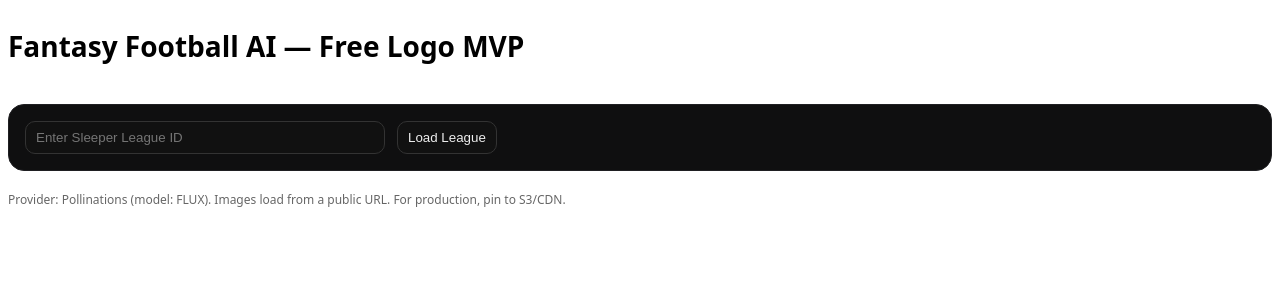
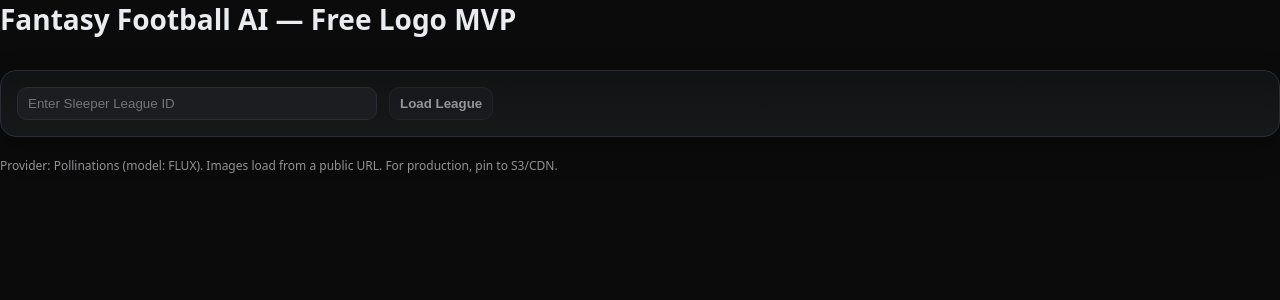
Before and after one commit to nmortimer/Fantasy3, a Next.js app: page / in a window 1280 px wide. Shown: the top 300 px of the page. Built offline with nearby package versions, Linux system fonts and the light colour scheme.

Commit message:
Update globals.css

```diff
--- a/app/globals.css
+++ b/app/globals.css
@@ -1,6 +1,70 @@
+/* ---- Base ---- */
 * { box-sizing: border-box; }
-body { font-family: ui-sans-serif, system-ui, -apple-system, Segoe UI, Roboto, Helvetica, Arial, "Apple Color Emoji", "Segoe UI Emoji"; }
-button { cursor: pointer; }
-input, button, select { background: #111; border: 1px solid #333; color: #eee; padding: 8px 10px; border-radius: 10px; }
-.card { background: #0f0f10; border: 1px solid #1f1f22; border-radius: 16px; padding: 16px; }
-.grid { display: grid; gap: 16px; }
+:root{
+  --bg:#0b0b0c;
+  --panel:#111214;
+  --panel-2:#16181a;
+  --border:#2a2d33;
+  --text:#eaecef;
+  --muted:#a6adbb;
+  --accent:#3b82f6;
+}
+html,body{ height:100%; }
+body{
+  margin:0;
+  font-family: ui-sans-serif, system-ui, -apple-system, Segoe UI, Roboto, Helvetica, Arial, "Apple Color Emoji","Segoe UI Emoji";
+  background: var(--bg);
+  color: var(--text);
+}
+
+/* ---- Layout helpers ---- */
+.container{ max-width: 1200px; margin: 0 auto; padding: 24px; }
+.grid{ display:grid; gap:16px; }
+.cards{
+  display:grid;
+  gap:16px;
+  grid-template-columns: repeat(auto-fill, minmax(340px, 1fr));
+}
+
+/* ---- Card ---- */
+.card{
+  background: linear-gradient(180deg, var(--panel), var(--panel-2));
+  border: 1px solid var(--border);
+  border-radius: 16px;
+  padding: 16px;
+  box-shadow: 0 10px 30px rgba(0,0,0,.25);
+}
+
+/* ---- Inputs & buttons ---- */
+label{ font-size:13px; color: var(--muted); }
+input, button, select{
+  background: #1b1d21;
+  border: 1px solid var(--border);
+  color: var(--text);
+  padding: 8px 10px;
+  border-radius: 10px;
+  outline: none;
+}
+input:focus{ border-color: var(--accent); }
+button{
+  font-weight:600;
+}
+button:hover{ border-color: var(--accent); }
+button[disabled]{ opacity:.6; cursor:not-allowed; }
+
+/* ---- Header/Footer ---- */
+h1{ font-size:28px; margin: 0 0 12px; }
+h2{ font-size:18px; margin: 0 0 8px; color: var(--muted); }
+.footer{ opacity:.7; font-size:12px; margin-top:16px; }
+
+/* ---- Media ---- */
+.logo-frame{
+  width: 220px; height: 220px;
+  display:grid; place-items:center;
+  overflow:hidden; border-radius:12px;
+  background:#0a0b0c; border:1px solid var(--border);
+}
+.logo-img{ width:100%; height:100%; object-fit:contain; }
+.row{ display:flex; gap:8px; align-items:center; }
+.col{ display:grid; gap:8px; }
+.actions{ display:flex; gap:8px; flex-wrap:wrap; }
```
